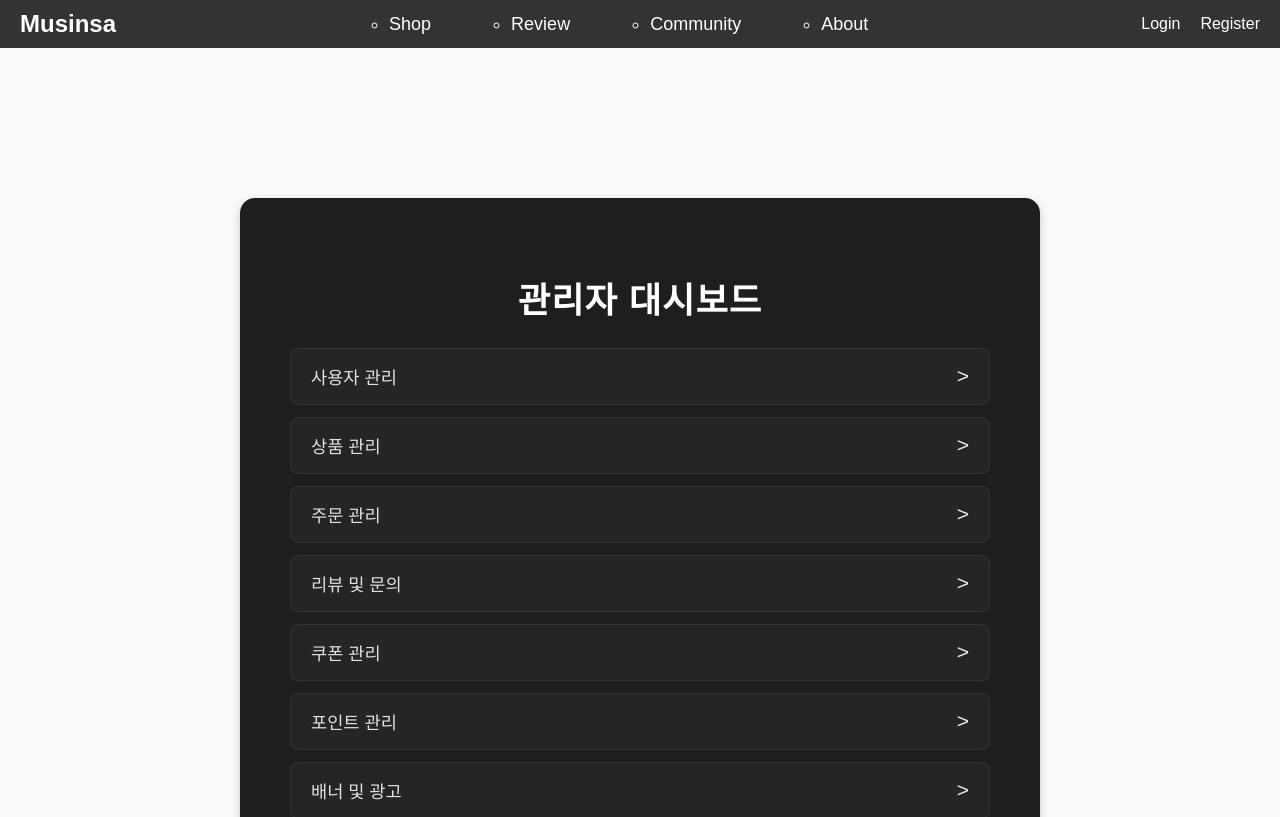
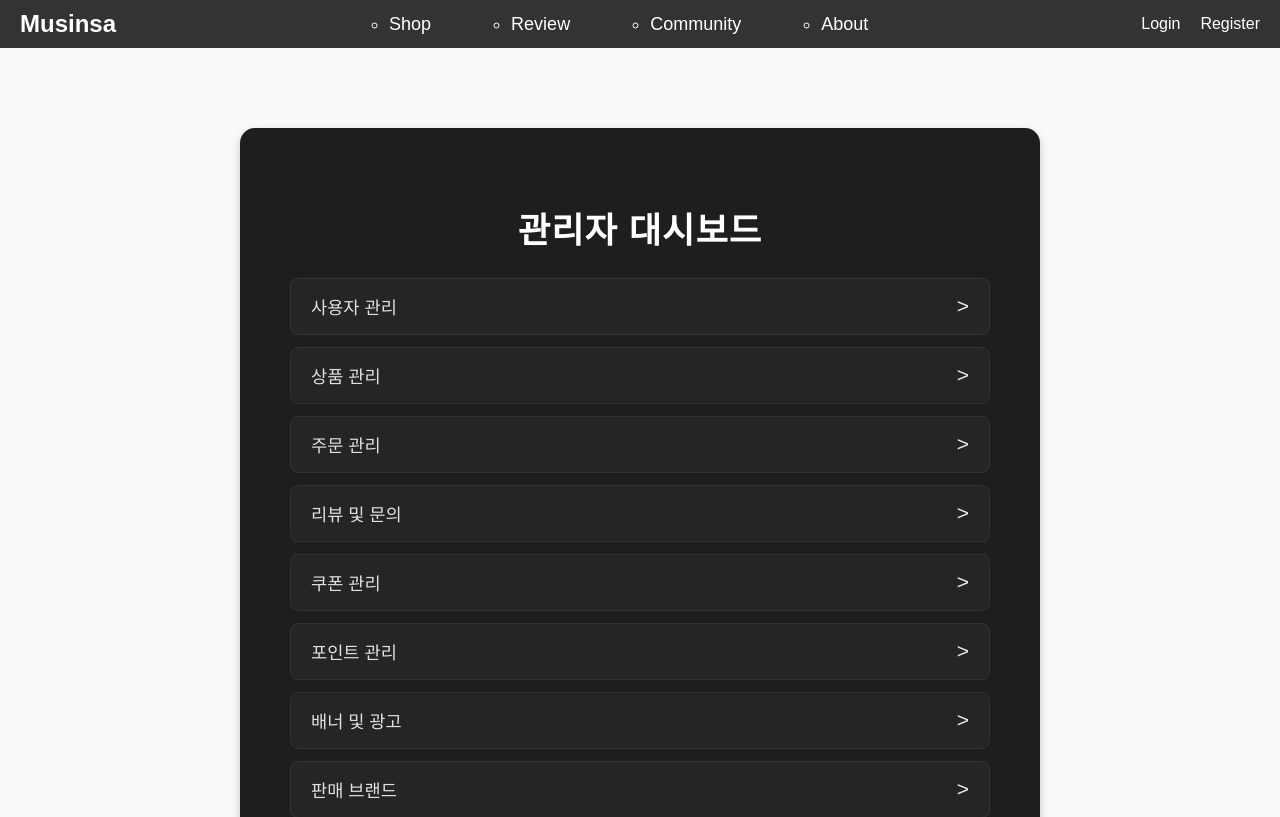
Before and after one commit to YeonwooNuf/Fithub-frontend, a React (Create React App) app: page /admin in a window 1280 px wide. Shown: the top 817 px of the page. Built offline with nearby package versions, Linux system fonts and the light colour scheme.

Commit message:
// 대시보드 크기 수정
margin 줄여 크기 증가

```diff
--- a/src/pages/admin/dashboard/AdminDashboard.css
+++ b/src/pages/admin/dashboard/AdminDashboard.css
@@ -1,7 +1,7 @@
 /* 전체 페이지 스타일 */
 .admin-dashboard {
     max-width: 700px;
-    margin: 150px auto;
+    margin: 80px auto;
     padding: 50px;
     background-color: #1e1e1e; /* 다크 모드 스타일 */
     border-radius: 15px;
```
